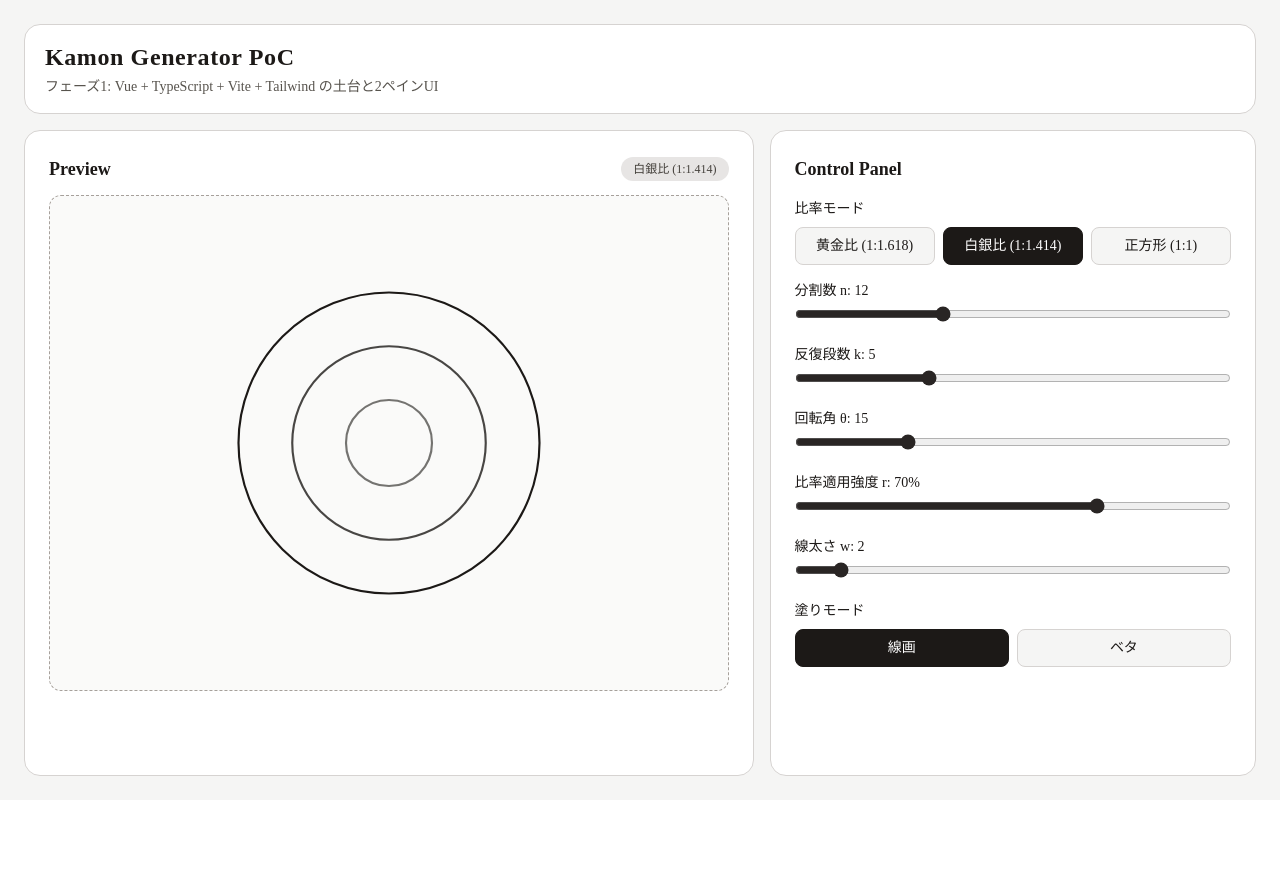
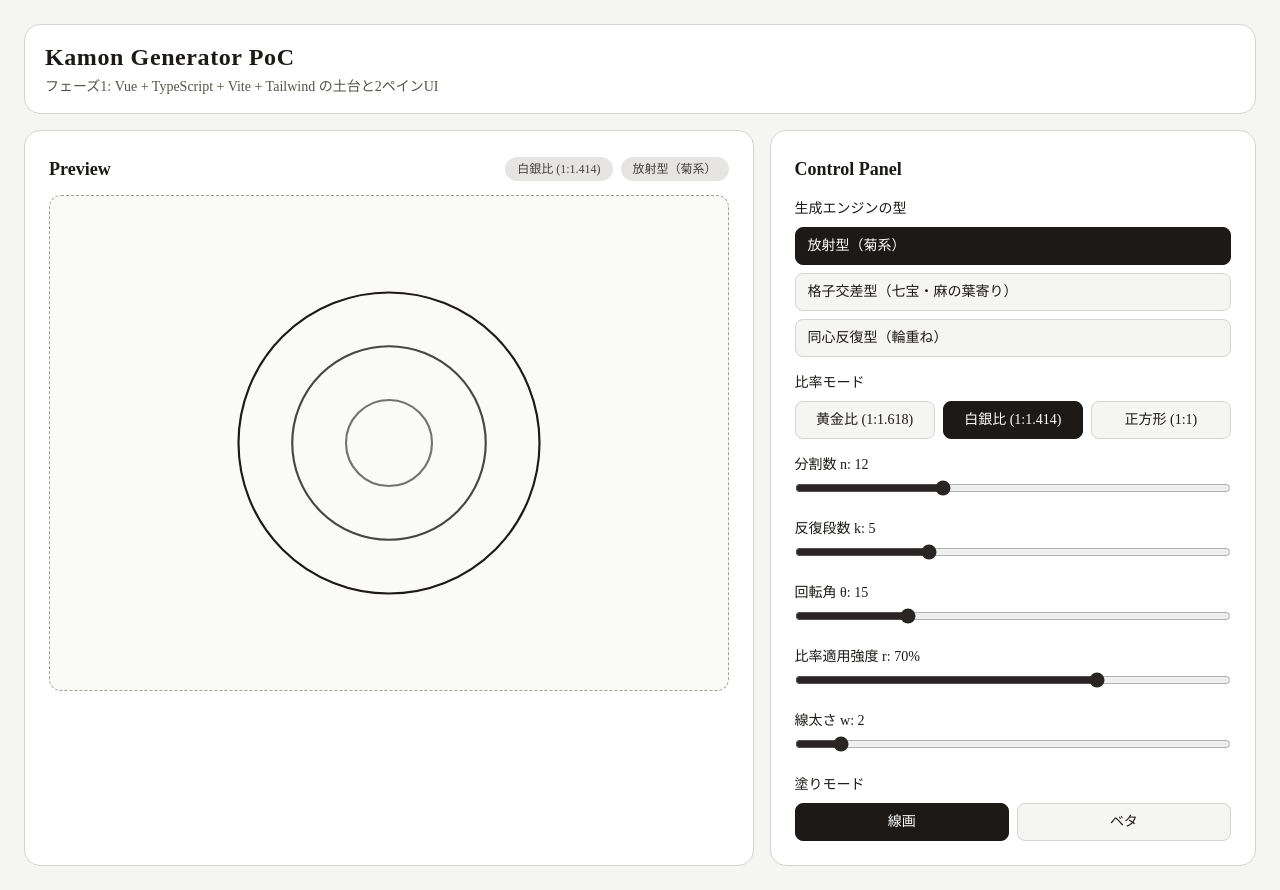
Before and after one commit to tikuwabuoden/Kamon_Generator, a Vue app in the folder web/: page / in a window 1280 px wide. Before the commit the page ends 800 px from the top, so only its background shows below. Built offline with nearby package versions, Linux system fonts and the light colour scheme.

Commit message:
add: エンジンタイプの選択機能をControl Panelに追加し、表示を更新

```diff
--- a/web/src/App.vue
+++ b/web/src/App.vue
@@ -2,9 +2,11 @@
 import { reactive } from 'vue'
 
 type RatioMode = 'golden' | 'silver' | 'square'
+type EngineType = 'radial' | 'grid' | 'concentric'
 
 const params = reactive({
   ratioMode: 'silver' as RatioMode,
+  engineType: 'radial' as EngineType,
   divisions: 12,
   iterations: 5,
   angleStep: 15,
@@ -17,6 +19,12 @@ const ratioLabel: Record<RatioMode, string> = {
   golden: '黄金比 (1:1.618)',
   silver: '白銀比 (1:1.414)',
   square: '正方形 (1:1)',
+}
+
+const engineLabel: Record<EngineType, string> = {
+  radial: '放射型（菊系）',
+  grid: '格子交差型（七宝・麻の葉寄り）',
+  concentric: '同心反復型（輪重ね）',
 }
 </script>
 
@@ -34,7 +42,10 @@ const ratioLabel: Record<RatioMode, string> = {
         <section class="rounded-2xl border border-stone-300 bg-white p-4 md:p-6">
           <div class="mb-3 flex items-center justify-between">
             <h2 class="text-base font-semibold md:text-lg">Preview</h2>
-            <span class="rounded-full bg-stone-200 px-3 py-1 text-xs text-stone-700">{{ ratioLabel[params.ratioMode] }}</span>
+            <div class="flex flex-wrap items-center justify-end gap-2">
+              <span class="rounded-full bg-stone-200 px-3 py-1 text-xs text-stone-700">{{ ratioLabel[params.ratioMode] }}</span>
+              <span class="rounded-full bg-stone-200 px-3 py-1 text-xs text-stone-700">{{ engineLabel[params.engineType] }}</span>
+            </div>
           </div>
 
           <div class="flex h-[62vh] min-h-[420px] items-center justify-center rounded-xl border border-dashed border-stone-400 bg-stone-50">
@@ -50,6 +61,22 @@ const ratioLabel: Record<RatioMode, string> = {
           <h2 class="mb-4 text-base font-semibold md:text-lg">Control Panel</h2>
 
           <div class="space-y-4">
+            <div>
+              <label class="mb-2 block text-sm font-medium">生成エンジンの型</label>
+              <div class="grid grid-cols-1 gap-2">
+                <button
+                  v-for="engine in ['radial', 'grid', 'concentric']"
+                  :key="engine"
+                  type="button"
+                  class="rounded-lg border px-3 py-2 text-left text-xs transition md:text-sm"
+                  :class="params.engineType === engine ? 'border-stone-900 bg-stone-900 text-white' : 'border-stone-300 bg-stone-100 hover:bg-stone-200'"
+                  @click="params.engineType = engine as EngineType"
+                >
+                  {{ engineLabel[engine as EngineType] }}
+                </button>
+              </div>
+            </div>
+
             <div>
               <label class="mb-2 block text-sm font-medium">比率モード</label>
               <div class="grid grid-cols-3 gap-2">
```
